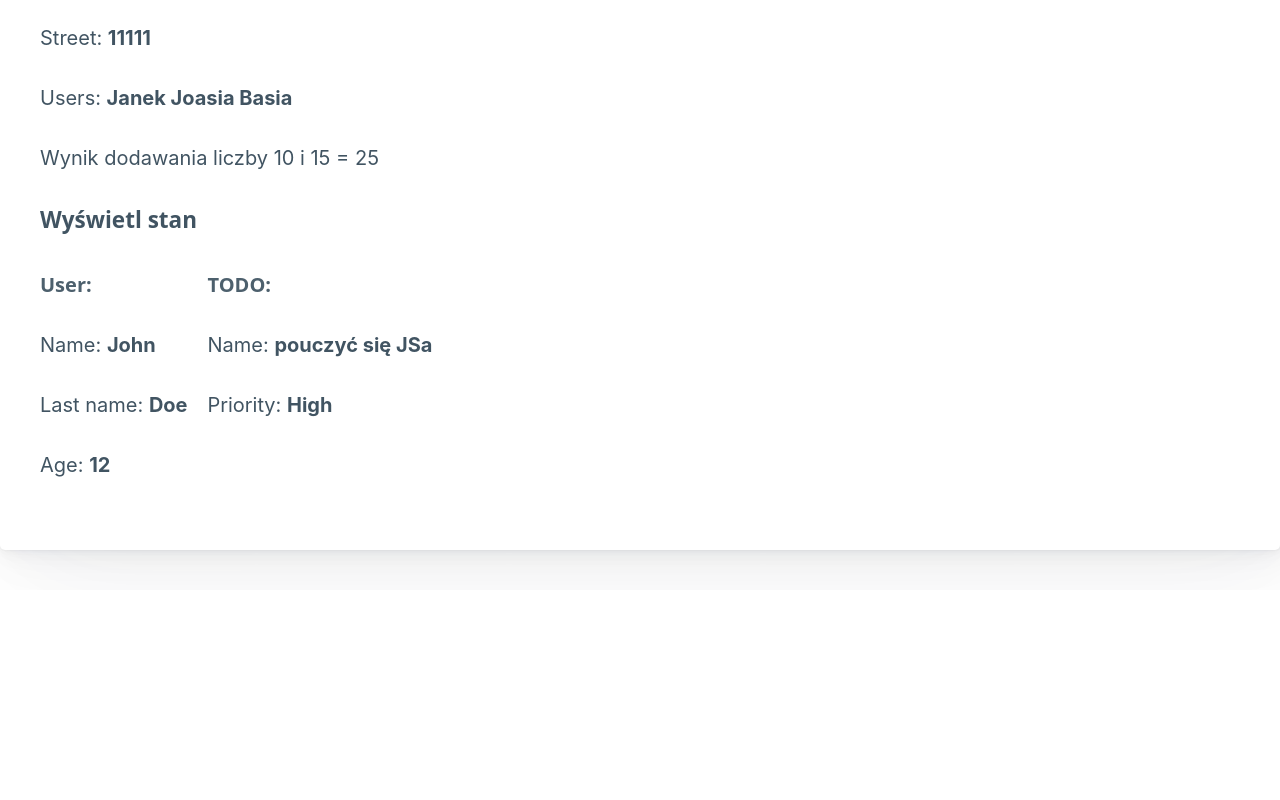
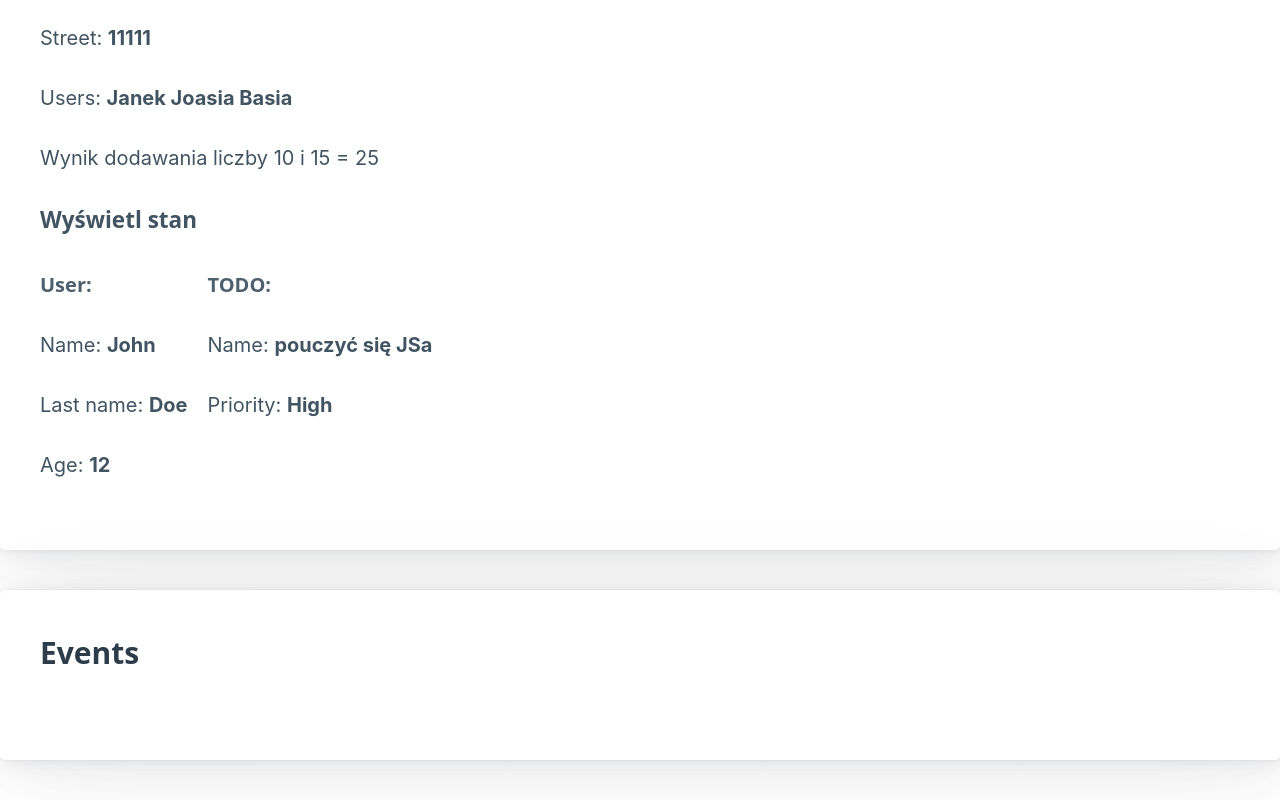
Before and after one commit to an93na/React_Nauka, a React (Create React App) app in the folder homework/: page / in a window 1280 px wide. Shown: the part 6885-7685 px from the top of the page. Before the commit the page ends 7475 px from the top, so only its background shows below. Built offline with nearby package versions, Linux system fonts and the light colour scheme.

Commit message:
add file Eventy.js

```diff
--- a/homework/src/App.js
+++ b/homework/src/App.js
@@ -15,6 +15,7 @@ import { Zadanie6 } from './ex2/Zadanie6';
 import { Zadanie7 } from './ex2/Zadanie7';
 import { Assets } from './ex3/Asset';
 import { StanKomponentu } from './ex3/StanKomponentu';
+import { Eventy } from './ex3/Eventy';
 
 
 
@@ -36,6 +37,7 @@ function App() {
       <Zadanie7 />
       <Assets />
       <StanKomponentu />
+      <Eventy />
     </div>
 
   );
--- /dev/null
+++ b/homework/src/ex3/Eventy.js
@@ -0,0 +1,9 @@
+import React from "react";
+
+
+
+export const Eventy = () => {
+    return <article>
+        <h3>Events</h3>
+    </article>
+}
```
